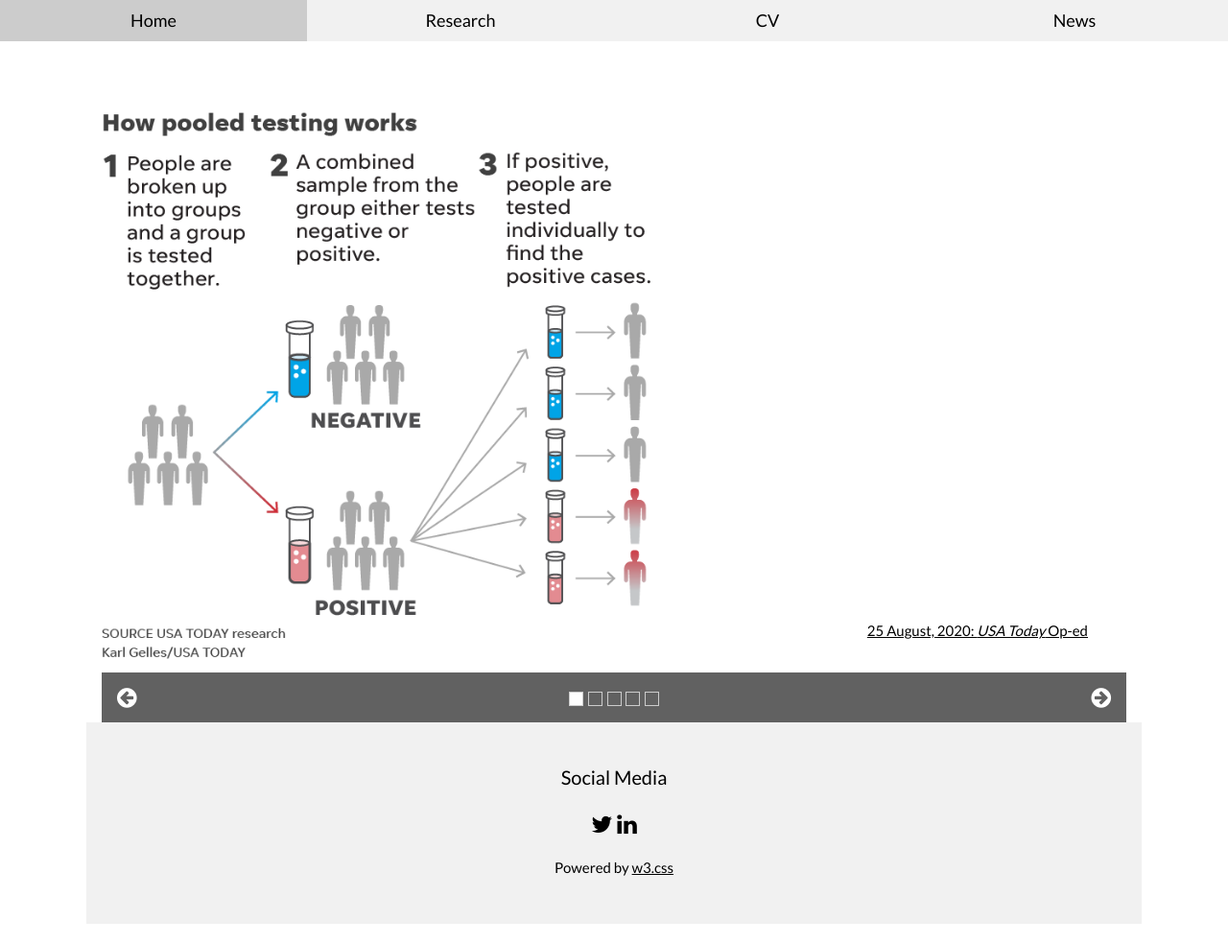
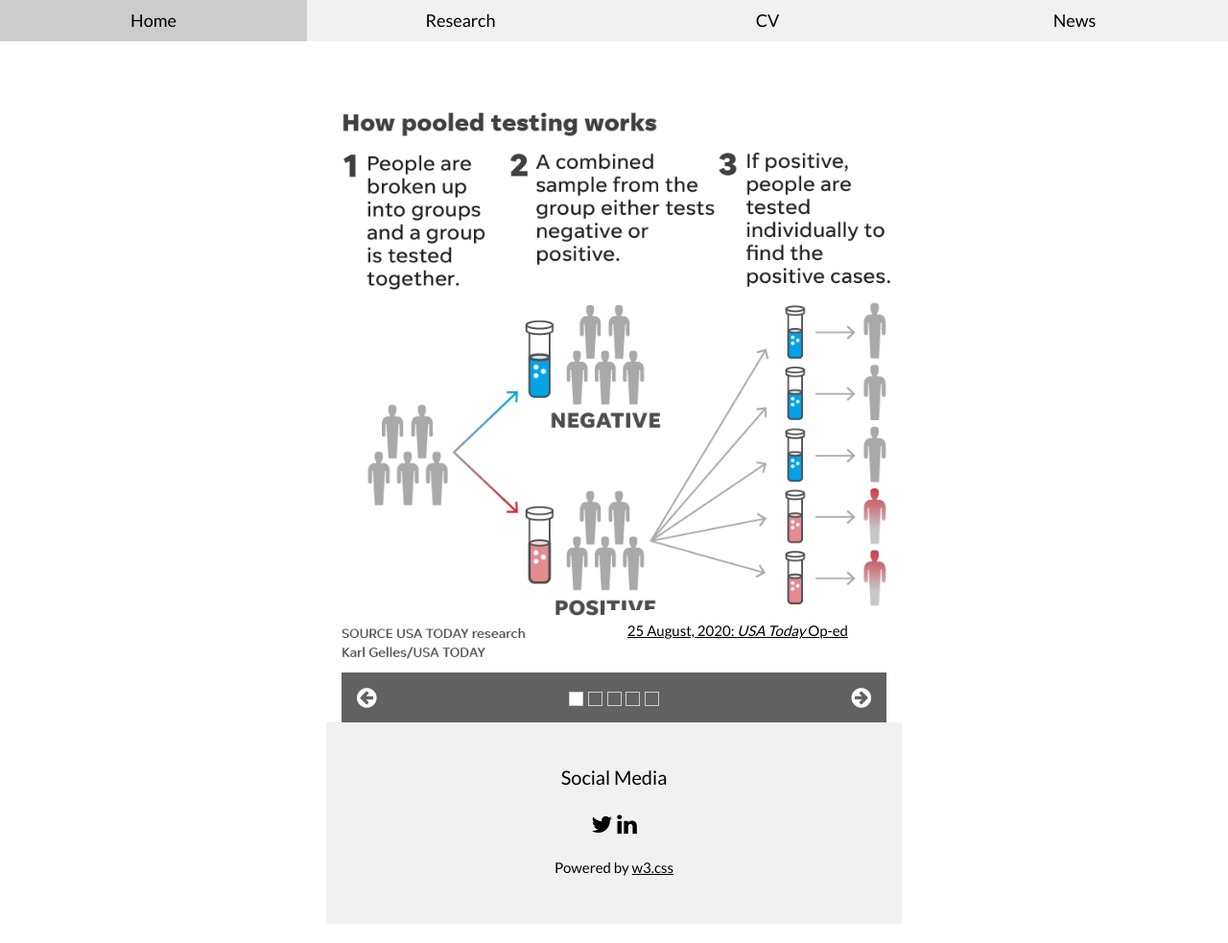
Before and after one commit to jlienert/jlienert.github.io, a Jekyll site: the page built from news.html, in a window 1280 px wide and 983 px high. Shown: the whole window at 96% size. Built offline with Jekyll 4.4.1, drawn with Linux system fonts in a browser that asks for light colours.

Commit message:
Update news.html

```diff
--- a/news.html
+++ b/news.html
@@ -4,7 +4,7 @@ title: News
 ---
 
 <!-- Content -->
-<div class="w3-content" style="max-height:800px;max-width:1100px;margin-top:80px;margin-bottom:80px">
+<div class="w3-content" style="max-height:500px;max-width:600px;margin-top:80px;margin-bottom:80px">
 
 
 <!-- Slideshow -->
```
